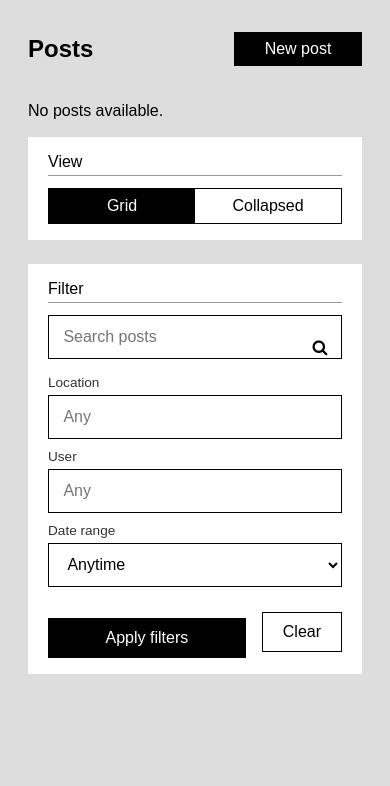
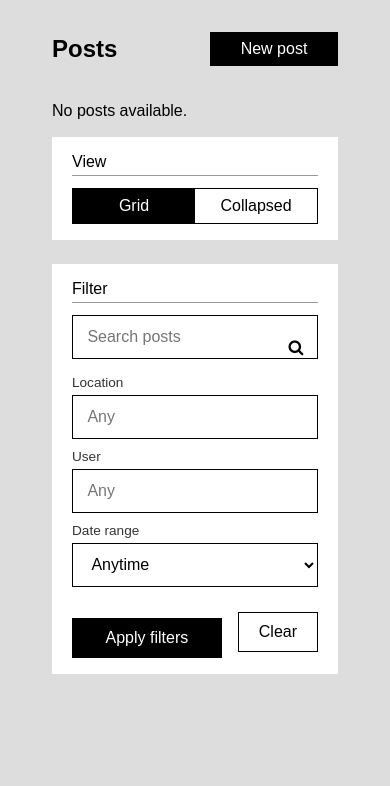
Before and after one commit to CSCI-5117-F26/developing-the-interactive-web-project-1-group-2, a Flask app: page /blog in a window 390 px wide. Shown: the part 58-844 px from the top of the page. Run offline with Flask 3, Linux system fonts and the light colour scheme; data that the repository does not hold is empty; parts of the project's set-up code (start-up, migrations or seed data) failed here and were passed over; some libraries are stand-ins or nearby versions.

Commit message:
adjusted margin of blog page

```diff
--- a/project1/src/project1/static/css/main.css
+++ b/project1/src/project1/static/css/main.css
@@ -508,6 +508,7 @@ header #menu {
 }
 
 @media (max-width: 36em) {
+    #blog_page { padding-left: 1em; padding-right: 1em; }
     #post .popupBody, #post .popupFooter { padding-left: 1.25em; padding-right: 1.25em; }
     #post .popupFooter, #post #postActions { flex-direction: column; align-items: stretch; margin-left: 0; }
 }
@@ -724,7 +725,7 @@ header #menu {
 #blog_page {
     flex: 1;
     background-color: #ddd;
-    padding: 2em 1em;
+    padding: 2em 2.5em;
 }
 
 .page-heading {
```
